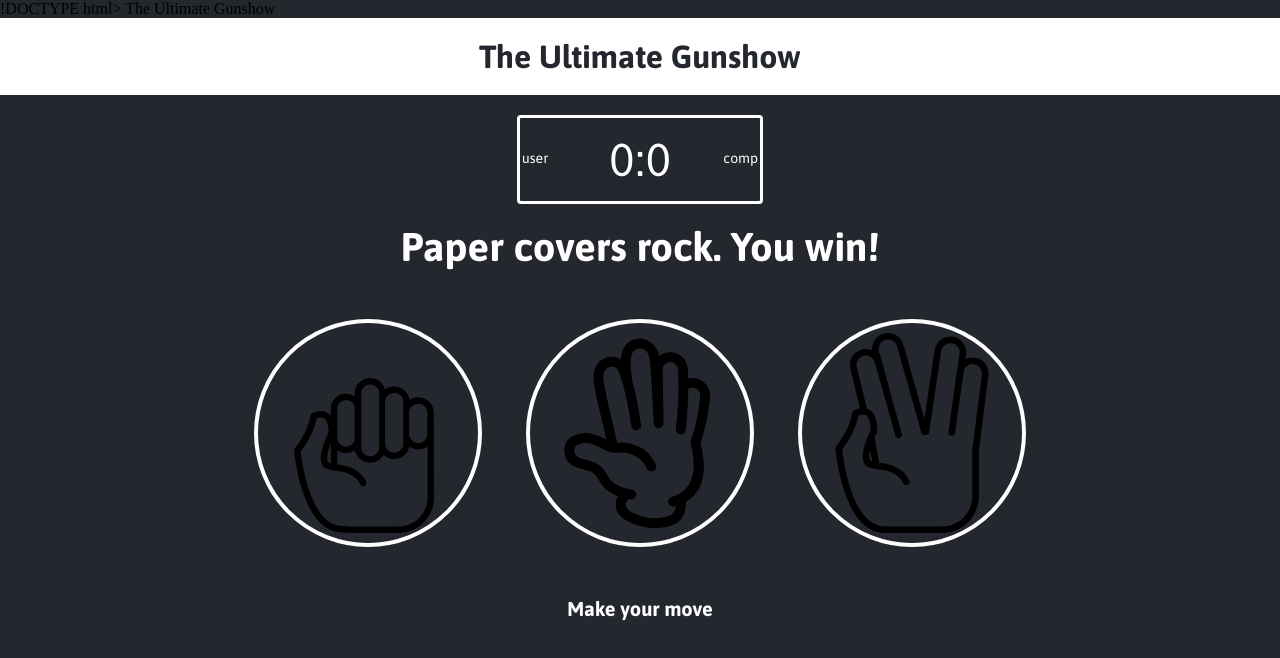
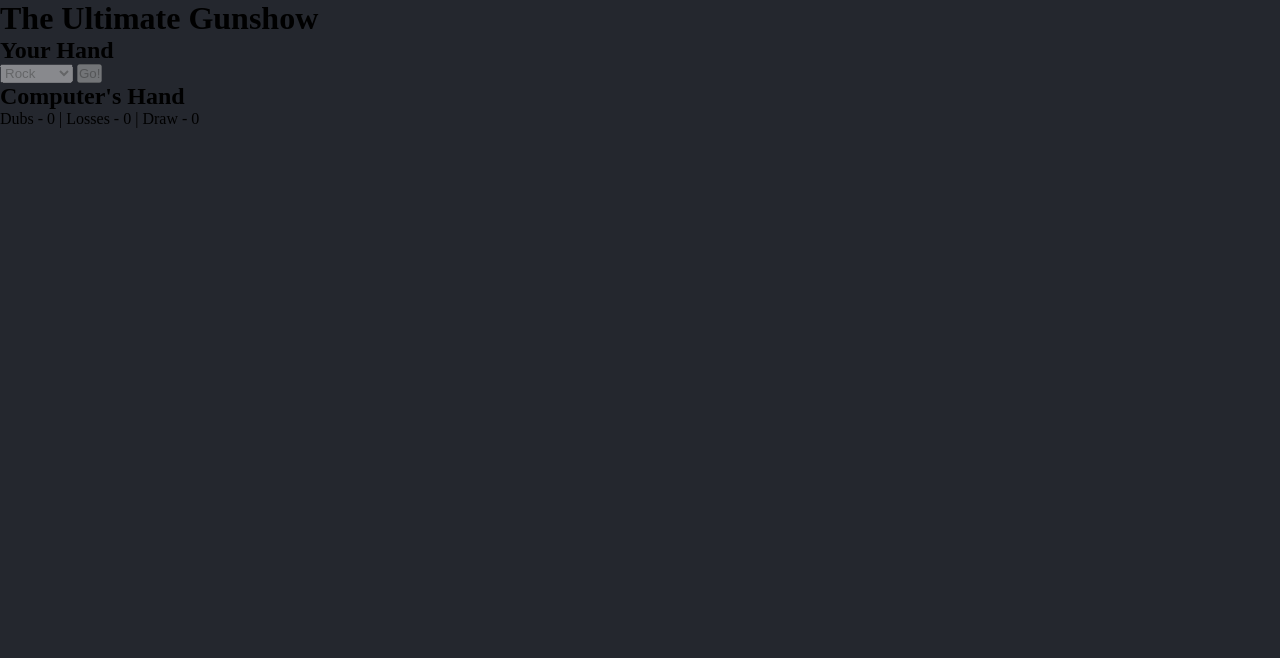
Before and after one commit to matt11111/TheFinalProject, a plain HTML site: page index.html in a window 1280 px wide. Drawn offline with Linux system fonts and the light colour scheme.

Commit message:
Update index.html

```diff
--- a/index.html
+++ b/index.html
@@ -1,38 +1,40 @@
-!DOCTYPE html>
+<!DOCTYPE html>
 <html>
-<head>
-  <meta charset="utf-8"
-  <title>The Ultimate Gunshow</title>
-  <link rel="stylesheet" href="style.css"
+  <head>
+    <title>
+      Rock Paper Scissors
+    </title>
+    <link href="style.css" rel="stylesheet">
+    <script src="script.js"></script>
   </head>
   <body>
-    <header>
-      <h1>The Ultimate Gunshow</h1>
-      </header>
 
-      <div class="score-board">
-        <div id="user-label" class="badge">user</div>
-        <span id="user-score">0</span>:<span id="computer-score">0</span>
-          <div id="computer-label" class="badge">comp</div>
-        </div>
+    <h1>
+      The Ultimate Gunshow
+    </h1>
+    <div id="rps-game">
 
-        <div class="result">
-          <p>Paper covers rock. You win!</p>
-          </div>
+      <div id="rps-you">
+        <h2>Your Hand</h2>
+        <div id="rps-you-move"></div>
+        <select id="rps-you-sel" disabled>
+          <option value="rock">Rock</option>
+          <option value="paper">Paper</option>
+          <option value="scissors">Scissors</option>
+        </select>
+        <input id="rps-you-go" type="button" value="Go!" disabled/>
+      </div>
 
-          <div class="choices">
-            <div class="choice" id="r">
-<img src="Images/rock.png" alt="">
-              </div>
-              <div class="choice" id="p">
-<img src="Images/paper.png" alt="">
-                </div>
-                <div class="choice" id="s">
-                   <img src="Images/scissors.png" alt="">
-                </div>
-        </div>
+      <div id="rps-com">
+        <h2>Computer's Hand</h2>
+        <div id="rps-com-move"></div>
+      </div>
+    </div>
 
-        <p id="action-message">Make your move</p>
-        <script src="script.js" charset="utf-8"></script>
-        </body>
-        </html>
+    <div id="rps-score">
+      Dubs - <span id="rps-win">0</span> |
+      Losses - <span id="rps-lose">0</span> |
+      Draw - <span id="rps-draw">0</span>
+    </div>
+  </body>
+</html>
```
